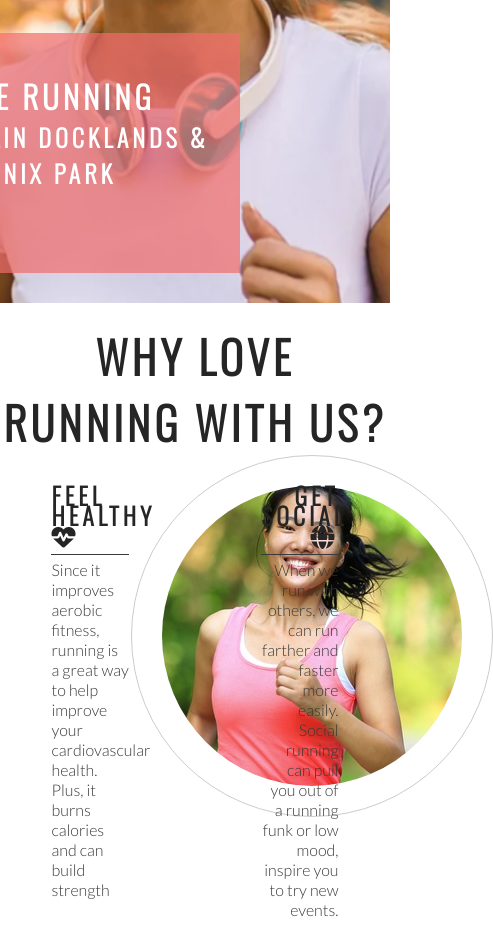
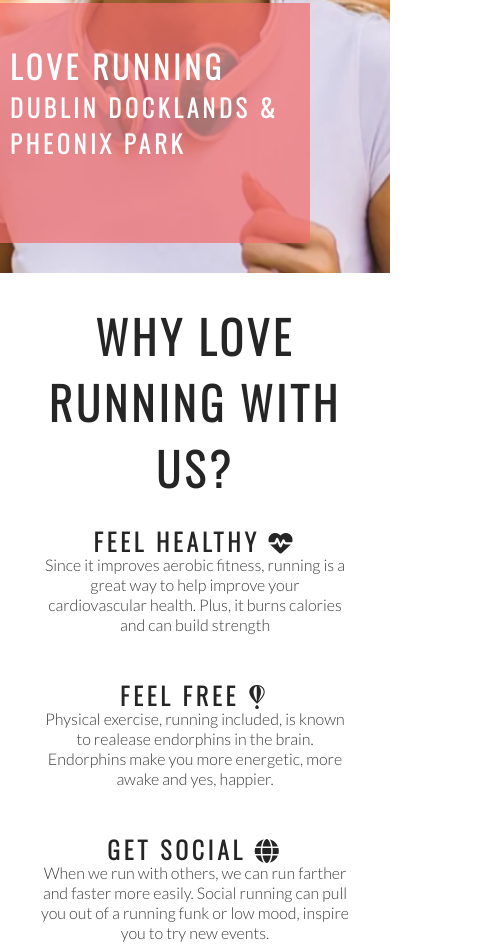
Before and after one commit to PatrickMurphy22/love-running, a plain HTML site: page index.html in a window 390 px wide. Shown: the part 447-1394 px from the top of the page, 493 px wide, since content can reach past the window. Drawn offline with nearby package versions, Linux system fonts and the light colour scheme.

Commit message:
added responsive design for small screens and mobile users

```diff
--- a/assets/css/style.css
+++ b/assets/css/style.css
@@ -227,3 +227,87 @@ footer{
 #photos > img {
     width:100%
 }
+
+/* media query */
+/* for larger to medium screen size from 1200px wide and down*/
+@media screen and (max-width: 1200px){
+    #club-ethos{
+        width:65%;
+        height:1200px;
+        margin: 0 auto;
+    }
+
+    #welcome{
+        padding: 30px 0;
+        margin:0;
+    }
+
+    #left-about, #right-about{
+        width: 100%;
+        float: left;
+        padding:0;
+    }
+
+    #center-about{
+        clear: both;
+        width: 100%;
+        float: left;
+        padding: 0;
+    }
+
+    #times > div{
+        width: 100%;
+        clear: both;
+        height: 150px;
+        padding: 0;
+    }
+    hr{
+        display: none;
+    }
+}
+
+/* for medium screen sixes from 950px wide and down */
+@media screen and (max-width:950px) {
+
+    #menu{
+        clear:left;
+        float: left;
+        margin-left: 30px;
+        margin-bottom: 20px;
+        line-height: 25px;
+    }
+
+    #cover-text{
+        left: 0;
+    }
+    #club-ethos{
+        width: 90%;
+        height:1200px;
+        margin: 0 auto;
+    }
+
+    .left-about-heading, .right-about-heading{
+        width:inherit;
+
+    }
+
+    .left-about-heading h2, .right-about-heading h2{
+        width: 100%;
+        text-align: center;
+    }
+
+    .left-about-heading p, .right-about-heading p{
+        text-align: center;
+        padding-left: 20px;
+        padding-right: 20px;
+    }
+    #photos{
+        column-count: 3;
+    }
+}
+
+@media screen and (max-width:800px){
+    #photos{
+        column-count: 2;
+    }
+}
```
